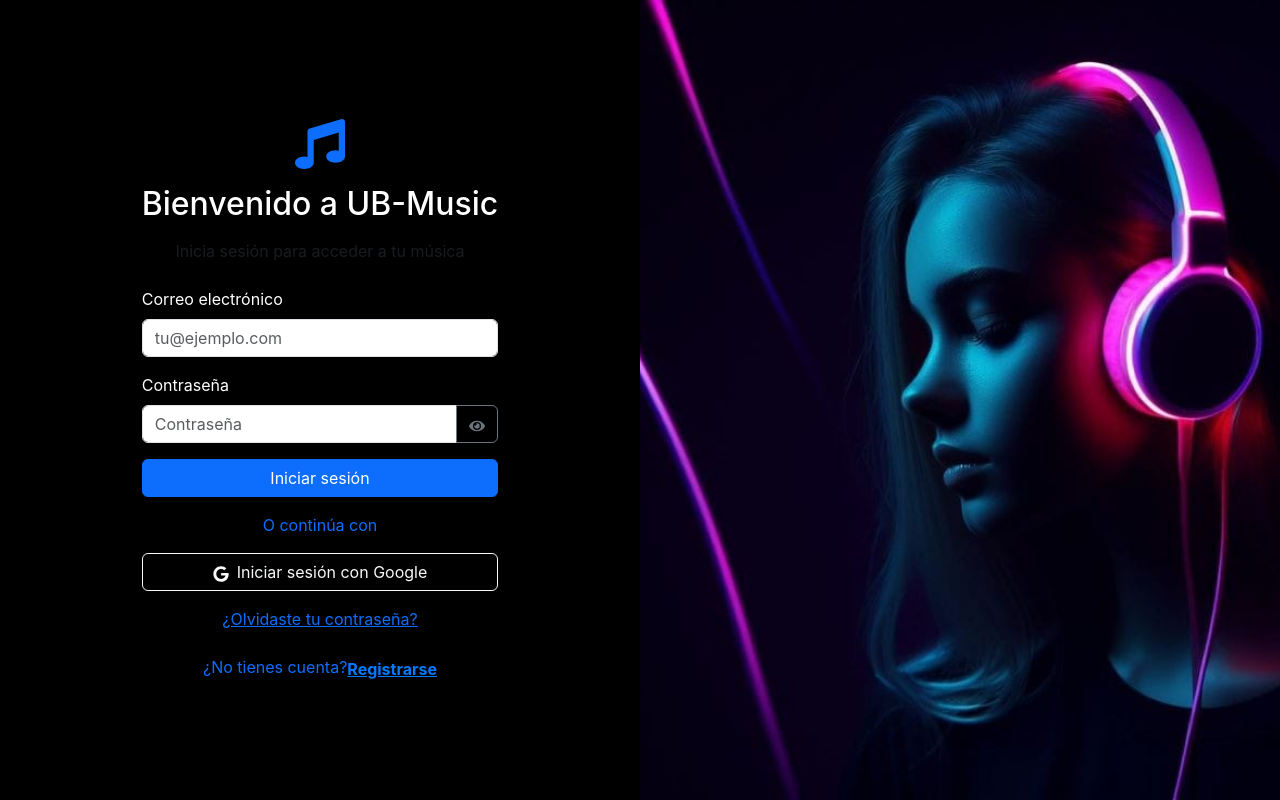
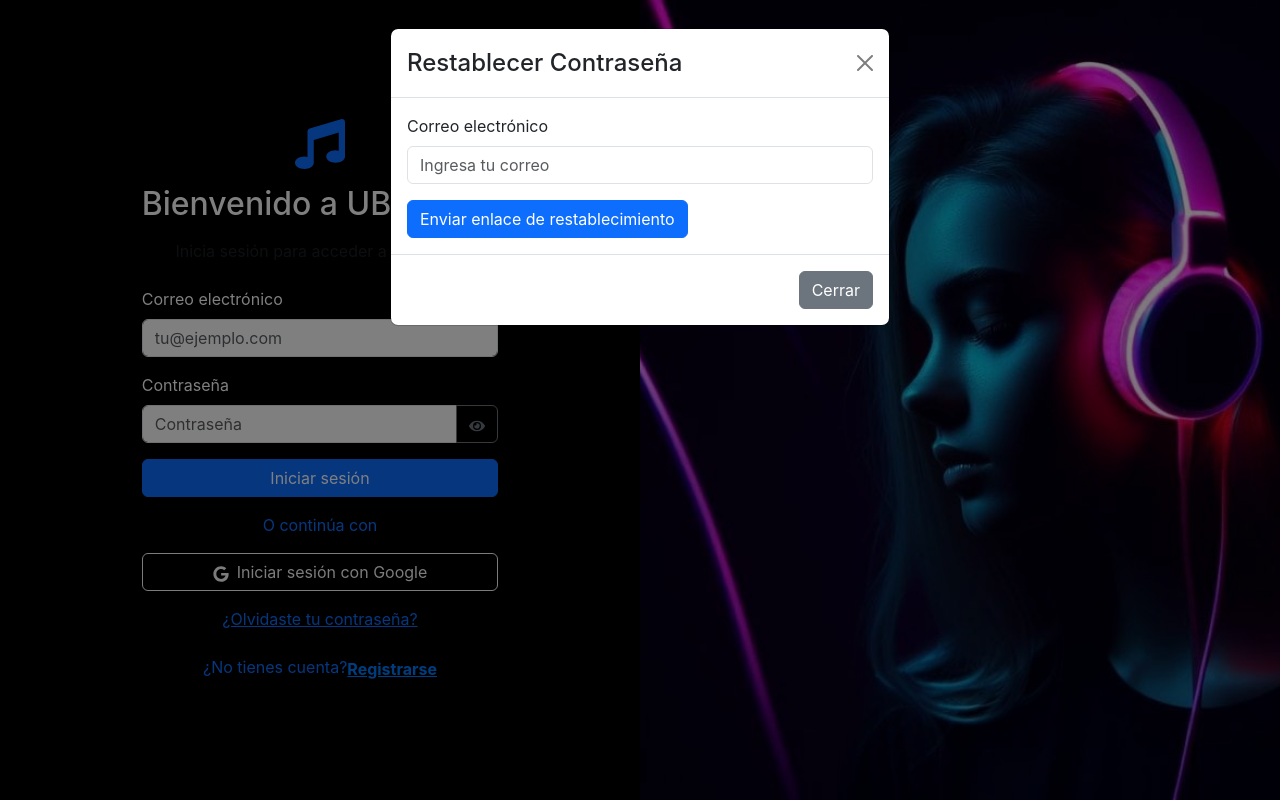
Before and after one commit to RichardLoz/UB_MUSIC, a React (Vite) app in the folder UB_Music/: page / in a window 1280 px wide. Both pictures are taken after a click on the link "¿Olvidaste tu contraseña?". Built offline with nearby package versions, Linux system fonts and the light colour scheme.

Commit message:
actualizado

```diff
--- a/UB_Music/src/components/Home/Player.jsx
+++ b/UB_Music/src/components/Home/Player.jsx
@@ -88,6 +88,7 @@
     const [progress, setProgress] = useState(0);
     const audioRef = useRef(new Audio(currentSong?.url));
 
+    // Solo cambia el audio cuando cambia `currentSong`
     useEffect(() => {
         if (currentSong?.url) {
             audioRef.current.src = currentSong.url;
@@ -95,8 +96,9 @@
                 audioRef.current.play();
             }
         }
-    }, [currentSong, isPlaying]);
+    }, [currentSong]); // Eliminamos `isPlaying` de esta dependencia
 
+    // Maneja el progreso y play/pausa sin reiniciar la canción
     useEffect(() => {
         const audio = audioRef.current;
         const updateProgress = () => setProgress((audio.currentTime / audio.duration) * 100);
--- a/UB_Music/src/components/Login/Login.jsx
+++ b/UB_Music/src/components/Login/Login.jsx
@@ -1,9 +1,9 @@
 import React, { useState } from 'react';
-import { Container, Row, Col, Form, Button, InputGroup } from 'react-bootstrap';
+import { Container, Row, Col, Form, Button, InputGroup, Modal } from 'react-bootstrap';
 import { FaGoogle, FaEye, FaEyeSlash, FaMusic } from 'react-icons/fa';
 import 'bootstrap/dist/css/bootstrap.min.css';
 import styled from 'styled-components';
-import { signInWithEmailAndPassword } from 'firebase/auth';
+import { signInWithEmailAndPassword, signInWithPopup, GoogleAuthProvider, sendPasswordResetEmail } from 'firebase/auth';
 import { auth } from '../../firebaseConfig';
 import { useNavigate } from 'react-router-dom';
 
@@ -46,8 +46,13 @@
     const [email, setEmail] = useState('');
     const [password, setPassword] = useState('');
     const [error, setError] = useState(null);
+    const [showResetModal, setShowResetModal] = useState(false);
+    const [resetEmail, setResetEmail] = useState('');
+    const [resetError, setResetError] = useState(null);
+    const [resetSuccess, setResetSuccess] = useState(null);
 
     const navigate = useNavigate();
+    const googleProvider = new GoogleAuthProvider();
 
     const handleLogin = (e) => {
         e.preventDefault();
@@ -60,6 +65,33 @@
             })
             .catch((error) => {
                 setError(error.message);
+            });
+    };
+
+    const handleGoogleLogin = () => {
+        signInWithPopup(auth, googleProvider)
+            .then((result) => {
+                const user = result.user;
+                console.log('Usuario logueado con Google:', user);
+                window.location.href = "/home";
+            })
+            .catch((error) => {
+                console.error('Error al iniciar sesión con Google:', error);
+                setError(error.message);
+            });
+    };
+
+    const handleResetPassword = (e) => {
+        e.preventDefault();
+        setResetError(null);
+        setResetSuccess(null);
+
+        sendPasswordResetEmail(auth, resetEmail)
+            .then(() => {
+                setResetSuccess('Correo de restablecimiento enviado. Por favor, revisa tu bandeja de entrada.');
+            })
+            .catch((error) => {
+                setResetError('No se pudo enviar el correo de restablecimiento. Verifica el correo electrónico ingresado.');
             });
     };
 
@@ -113,13 +145,15 @@
                                 <span className="text-primary">O continúa con</span>
                             </div>
 
-                            <Button variant="outline-light" className="w-100 mb-3">
+                            <Button variant="outline-light" className="w-100 mb-3" onClick={handleGoogleLogin}>
                                 <FaGoogle className="me-2" />
                                 Iniciar sesión con Google
                             </Button>
 
                             <div className="text-center">
-                                <a href="#" className="text-primary">¿Olvidaste tu contraseña?</a>
+                                <a href="#" className="text-primary" onClick={() => setShowResetModal(true)}>
+                                    ¿Olvidaste tu contraseña?
+                                </a>
                             </div>
                         </Form>
 
@@ -135,6 +169,39 @@
                     <LoginImage />
                 </Col>
             </Row>
+
+            {/* Modal de restablecimiento de contraseña */}
+            <Modal show={showResetModal} onHide={() => setShowResetModal(false)}>
+                <Modal.Header closeButton>
+                    <Modal.Title>Restablecer Contraseña</Modal.Title>
+                </Modal.Header>
+                <Modal.Body>
+                    <Form onSubmit={handleResetPassword}>
+                        <Form.Group className="mb-3" controlId="formResetEmail">
+                            <Form.Label>Correo electrónico</Form.Label>
+                            <Form.Control
+                                type="email"
+                                placeholder="Ingresa tu correo"
+                                value={resetEmail}
+                                onChange={(e) => setResetEmail(e.target.value)}
+                                required
+                            />
+                        </Form.Group>
+
+                        {resetError && <p className="text-danger">{resetError}</p>}
+                        {resetSuccess && <p className="text-success">{resetSuccess}</p>}
+
+                        <Button variant="primary" type="submit">
+                            Enviar enlace de restablecimiento
+                        </Button>
+                    </Form>
+                </Modal.Body>
+                <Modal.Footer>
+                    <Button variant="secondary" onClick={() => setShowResetModal(false)}>
+                        Cerrar
+                    </Button>
+                </Modal.Footer>
+            </Modal>
         </LoginContainer>
     );
 }
```
